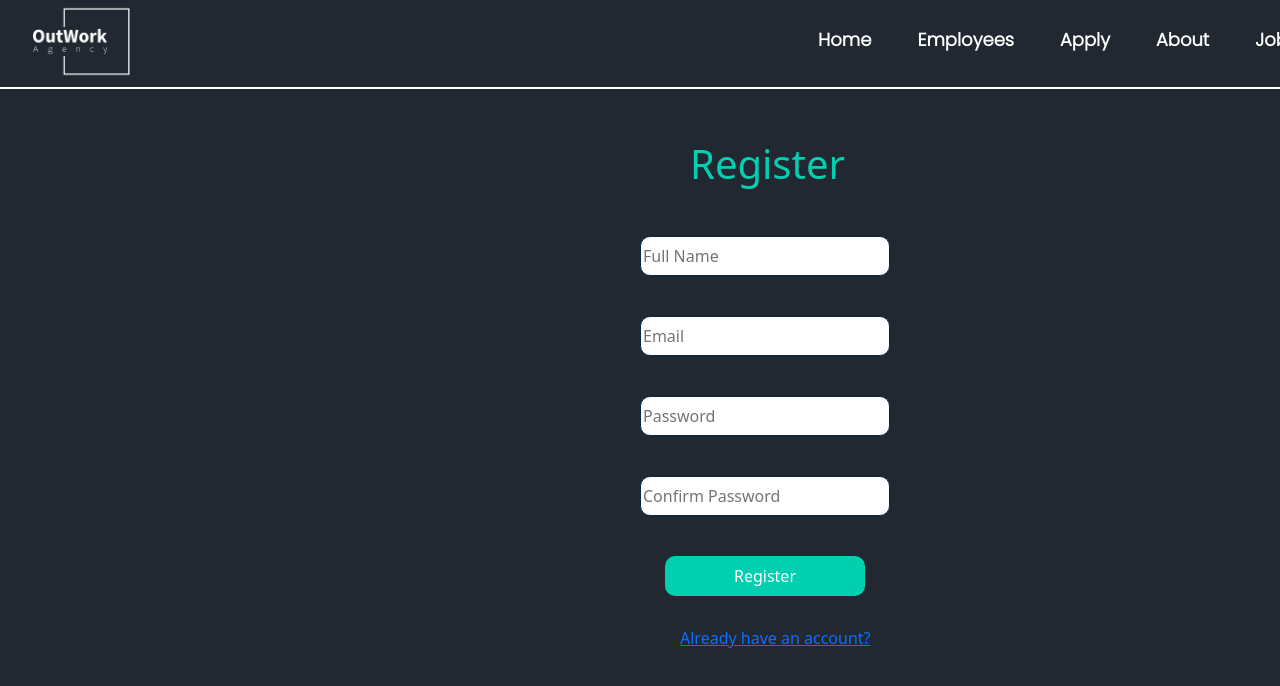
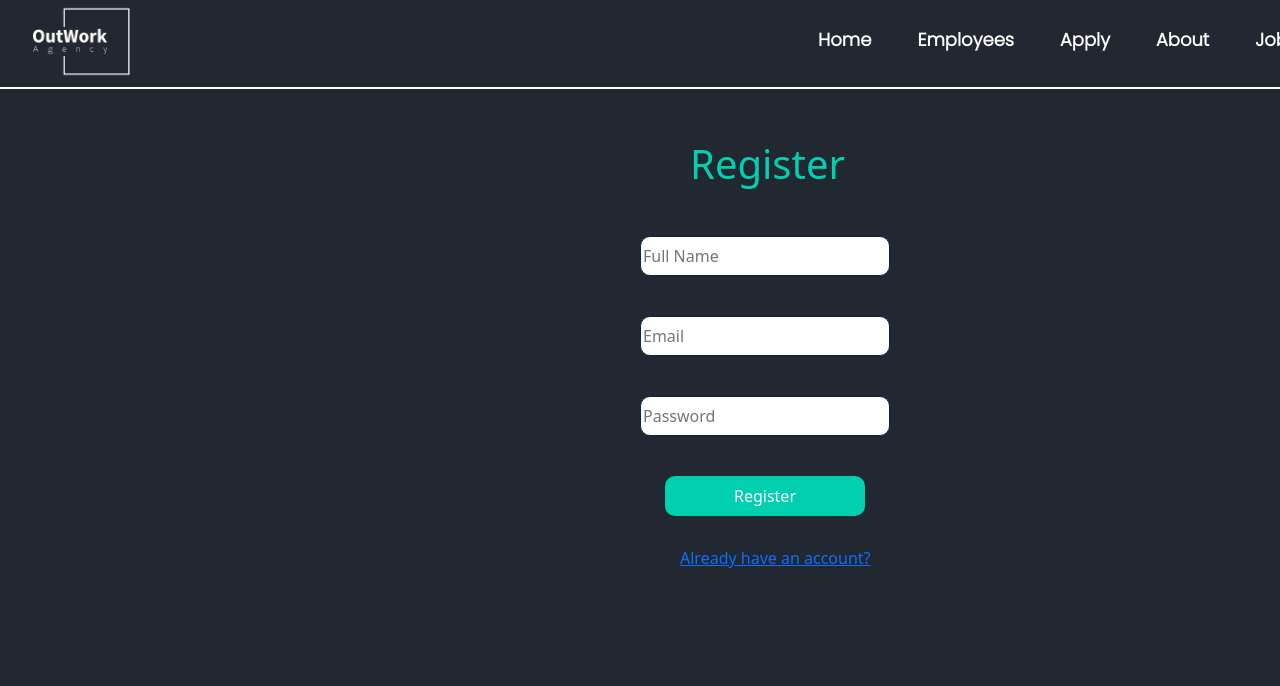
Before and after one commit to selmanvuqiterna/OutWork-Project, a React (Create React App) app in the folder client/: page /Register in a window 1280 px wide. Shown: the top 686 px of the page. Built offline with nearby package versions, Linux system fonts and the light colour scheme; a web font is replaced by a local one.

Commit message:
editcommit

```diff
--- a/client/src/pages/Dashboard/UserDashboard/AddUser.jsx
+++ b/client/src/pages/Dashboard/UserDashboard/AddUser.jsx
@@ -11,13 +11,12 @@ const AddUser =()=>{
         const [fullname, setFullname] = useState('');
         const [email, setEmail] = useState('');
         const [password, setPassword] = useState('');
-        const [confirmPassword, setConfirmPassword] = useState('');
         const [privilege,setPrivilege] = useState('');
         const navigate = useNavigate();
 
         function handleSubmit(event){
            event.preventDefault();
-           axios.post('http://localhost:8800/create', {fullname,email,password,confirmPassword,privilege})
+           axios.post('http://localhost:8800/create', {fullname,email,password,privilege})
            .then(res =>{
                console.log(res);
                navigate('/UserDashboard');
@@ -41,7 +40,7 @@ const AddUser =()=>{
                    <input className="inputs-form"  type="text" placeholder="Full Name" name="fullname" onChange={e=> setFullname(e.target.value)} />
                    <input className="inputs-form"  type="text" placeholder="Email" name="email" onChange={e=> setEmail(e.target.value)} />
                    <input className="inputs-form" type="password" placeholder="Password" name="password" onChange={e=> setPassword(e.target.value)} />
-                   <input className="inputs-form" type="password" placeholder="Confirm Password" name="confirmPassword" onChange={e=> setConfirmPassword(e.target.value)} />
+
                    <select className="inputs-form" name="privilege" id="" onChange={e=> setPrivilege(e.target.value)}>
                     <option value="?">Zgjedhni Rolin</option>
                     <option value="Admin">Admin</option>
--- a/client/src/pages/Dashboard/UserDashboard/UpdateUser.jsx
+++ b/client/src/pages/Dashboard/UserDashboard/UpdateUser.jsx
@@ -10,14 +10,13 @@ function UpdateUser() {
     const [fullname, setFullname] = useState('');
     const [email, setEmail] = useState('');
     const [password, setPassword] = useState('');
-    const [confirmPassword, setConfirmPassword] = useState('');
     const [privilege,setPrivilege] = useState('');
     const {id} = useParams();
     const navigate = useNavigate();
 
     function handleSubmit(event){
        event.preventDefault();
-       axios.put('http://localhost:8800/update/'+id, {fullname,email,password,confirmPassword,privilege})
+       axios.put('http://localhost:8800/update/'+id, {fullname,email,password,privilege})
        .then(res =>{
            console.log(res);
            navigate('/UserDashboard');
@@ -38,10 +37,9 @@ return(
 
            <div className="register-form">
                <form action="" className="form" method="POST" onSubmit={handleSubmit} >
-               <input className="inputs-form"  type="text" placeholder="Full Name" name="fullname" onChange={e=> setFullname(e.target.value)} autoComplete='on' />
+               <input className="inputs-form"  type="text" placeholder="Full Name" name="fullname" onChange={e=> setFullname(e.target.value)}    />
                <input className="inputs-form"  type="text" placeholder="Email" name="email" onChange={e=> setEmail(e.target.value)} />
                <input className="inputs-form" type="text" placeholder="Password" name="password" onChange={e=> setPassword(e.target.value)} />
-               <input className="inputs-form" type="text" placeholder="Confirm Password" name="confirmPassword" onChange={e=> setConfirmPassword(e.target.value)} />
                <select className="inputs-form" name="privilege" id="" onChange={e=> setPrivilege(e.target.value)}>
                 <option value="?">Zgjedhni Rolin</option>
                 <option value="Admin">Admin</option>
--- a/client/src/pages/Dashboard/UserDashboard/UserDashboad.jsx
+++ b/client/src/pages/Dashboard/UserDashboard/UserDashboad.jsx
@@ -52,7 +52,6 @@ return(
                             <th className="table-head">Fullname</th>
                             <th className="table-head">Email</th>
                             <th className="table-head">Password</th>
-                            <th className="table-head">Confirm Password</th>
                             <th className="table-head">Privilege</th>
                             <th className="table-head">Action</th>
                         </tr>
@@ -66,7 +65,6 @@ return(
                                     <td className="table-data">{data.fullname}</td>
                                     <td className="table-data">{data.email}</td>
                                     <td className="table-data">{data.password}</td>
-                                    <td className="table-data">{data.confirmPassword}</td>
                                     <td className="table-data">{data.privilege}</td>
                                     <td className="table-data">
                                        <button id="btn-up"> <Link to={`/update/${data.id}`} id="btn-up" >Update</Link></button>
--- a/client/src/pages/Login/Login.jsx
+++ b/client/src/pages/Login/Login.jsx
@@ -25,7 +25,7 @@ const Login = () => {
           setLoginStatus(response.data.message);
           console.log(response.data[0]);
         } else {
-          //   setLoginStatus(response.data[0].email);
+          setLoginStatus(response.data[0].email);
           navigate("/");
         }
       });
--- a/client/src/pages/Register/Register.jsx
+++ b/client/src/pages/Register/Register.jsx
@@ -8,7 +8,6 @@ const Register = () => {
   const [fullname, setFullname] = useState("");
   const [email, setEmail] = useState("");
   const [password, setPassword] = useState("");
-  const [confirmPassword, setConfirmPassword] = useState("");
   const [privilege] = useState("User");
   const navigate = useNavigate();
 
@@ -24,23 +23,20 @@ const Register = () => {
 
     if (!email.includes('@') || !email.includes('.com')) {
       alert('Please enter a valid email address.');
-    } else if (password === confirmPassword) {
+    } else {
       axios.post("http://localhost:8800/create", {
         fullname,
         email,
         password,
-        confirmPassword,
         privilege,
       })
       .then((res) => {
         console.log(res);
-        navigate("/");
+        navigate("/Login");
       })
       .catch((err) => console.log(err));
       alert('Registered Successfully')
 
-    } else {
-      alert('Password and confirm password do not match.');
     }
   }
 
@@ -86,14 +82,6 @@ const Register = () => {
               onChange={(e) => setPassword(e.target.value)}
               required
             />
-            <input
-              className="inputs-form"
-              type="password"
-              placeholder="Confirm Password"
-              name="confirmPassword"
-              onChange={(e) => setConfirmPassword(e.target.value)}
-              required
-            />
             <button
               className="inputs-button"
               id="register-btn"
```
Also changed, not shown: 1 other file (tests, documents, lock files or other folders).
